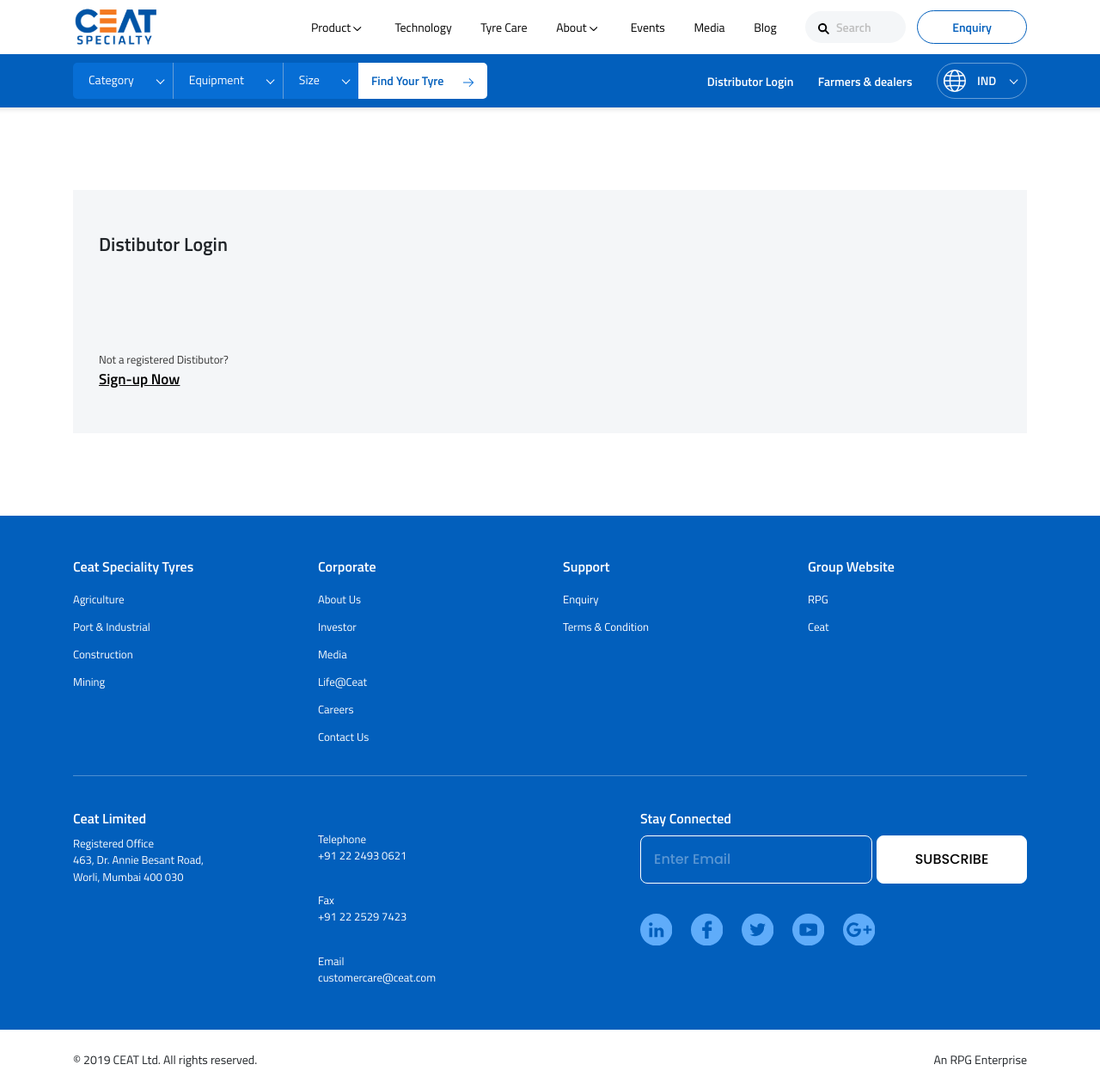
After one commit to gokulthehunter/ceat-spl, a PHP site: page /ceat-spl/pages/login.php in a window 1280 px wide. The commit adds this page. Shown: the whole page at 86% size. Run offline with PHP 8.4, Linux system fonts and the light colour scheme.

Commit message:
form pages -wip

```diff
--- /dev/null
+++ b/assets/css/scss/module/pages/_login-and-reg.scss
@@ -0,0 +1,10 @@
+.users{
+    &_copy{padding:50px 30px;
+        &_down{
+            &--text{font-size:13px;margin-bottom:0;color:#333;}
+            &--btn{font-size: 17px;@extend %transition;text-decoration: underline;color:#000;font-weight:600;
+                &:hover{color: $color_main;text-decoration: underline;}
+            }
+        }
+    }
+}
--- a/assets/css/scss/style.scss
+++ b/assets/css/scss/style.scss
@@ -28,3 +28,4 @@
 // :::::::  pages :::::::
 @import 'module/pages/index';
 @import 'module/pages/products';
+@import 'module/pages/login-and-reg';
--- a/assets/js/page-js/products.js
+++ b/assets/js/page-js/products.js
@@ -24,13 +24,14 @@
     })
 };
 function productPageForms(){
+    // validator blue print
     function customerRequest(prefix){
         var _sel= {};
         _sel = {
             checkVal: $("input:radio[name ='" + prefix +"-radio']:checked"),
             cCode: $("#" + prefix +"-c-code"),
             phone: $("#" + prefix +"-mob")
-        }
+        };
         if (_sel.phone.val() == '') {
             _sel.phone.next(".c_field--error").show().text("Please enter your mobile number");
         } else if (!phoneCheck(_sel.phone.val())) {
--- /dev/null
+++ b/pages/login.php
@@ -0,0 +1,48 @@
+<?php include("../includes/settings.php") ?>
+<!DOCTYPE html>
+<html>
+<head>
+    <title>Dealer|Farmer Login</title>
+    <?php include('../includes/header-imports.php') ?>
+</head>
+<body>
+    <!-- common loader[start] -->
+    <?php include('../components/shared/loader.php') ?>
+    <!-- common loader[end] -->
+    <!-- website header[start] -->
+    <?php include('../components/shared/header.php') ?>
+    <!-- website header[end] -->
+    <main>
+        <div class="py-5"></div>
+        <div class="container">
+            <div class="users bg_light">
+                <div class="row">
+                    <div class="col-md-5">
+                        <div class="users_copy">
+                            <div class="c_title">
+                                <h1 class="c_title--inner">Distibutor Login</h1>
+                            </div>
+                            <div class="py-5 my-2"></div>
+                            <div class="users_copy_down">
+                                <p class="users_copy_down--text">Not a registered Distibutor?</p>
+                                <a class="users_copy_down--btn" href="javascript:void(0)">Sign-up Now</a>
+                            </div>
+                        </div>
+                    </div>
+                    <div class="col-md-7">
+                        <div class="users_form"></div>
+                    </div>
+                </div>
+            </div>
+        </div>
+        <div class="py-5"></div>
+    </main>
+    <!-- website footer[start] -->
+    <?php include('../components/shared/footer.php') ?>
+    <!-- website footer[end] -->
+    <!-- scripts[start] -->
+    <?php include('../includes/bottom-scripts.php') ?>
+    <!-- scripts[end] -->
+    <!-- page script -->
+</body>
+</html>
```
Also changed, not shown: pages/registration.php (added, +43 -0 lines), assets/css/compiled/style.min.css, 1 other file.
